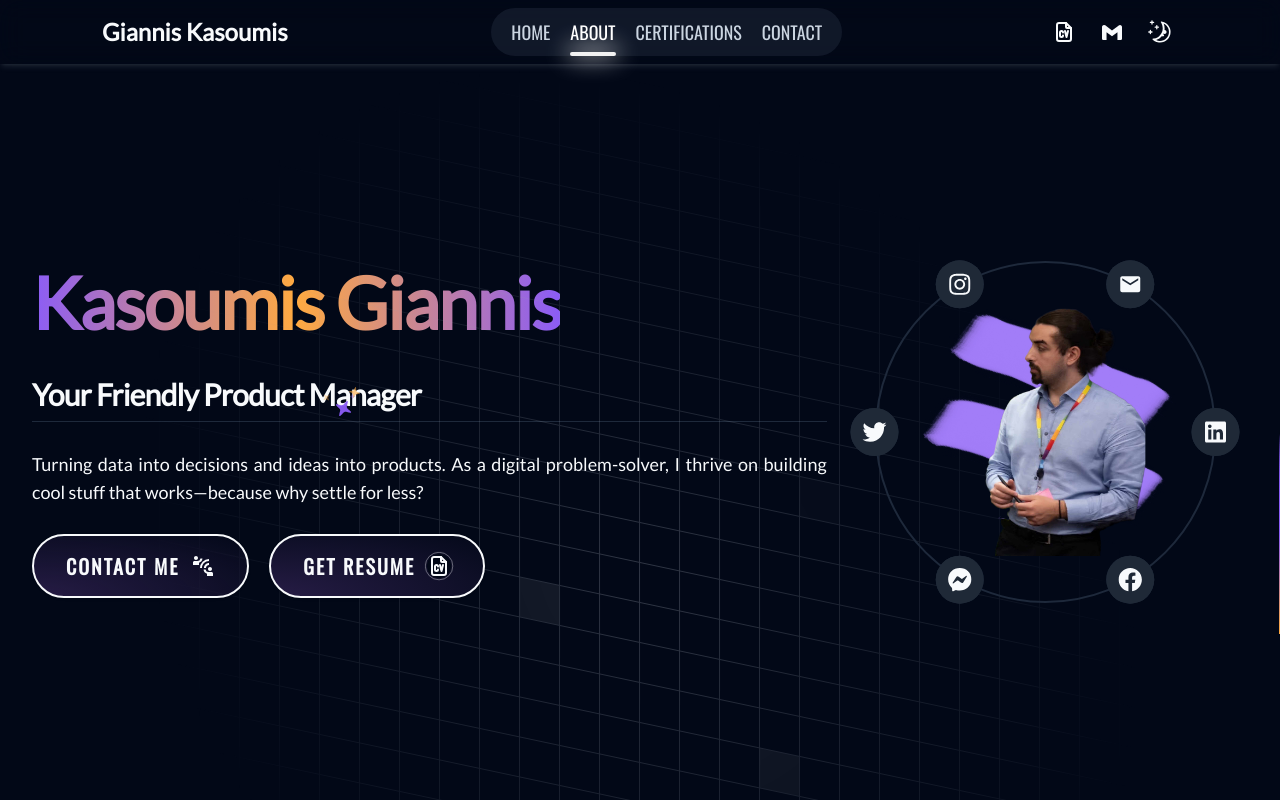
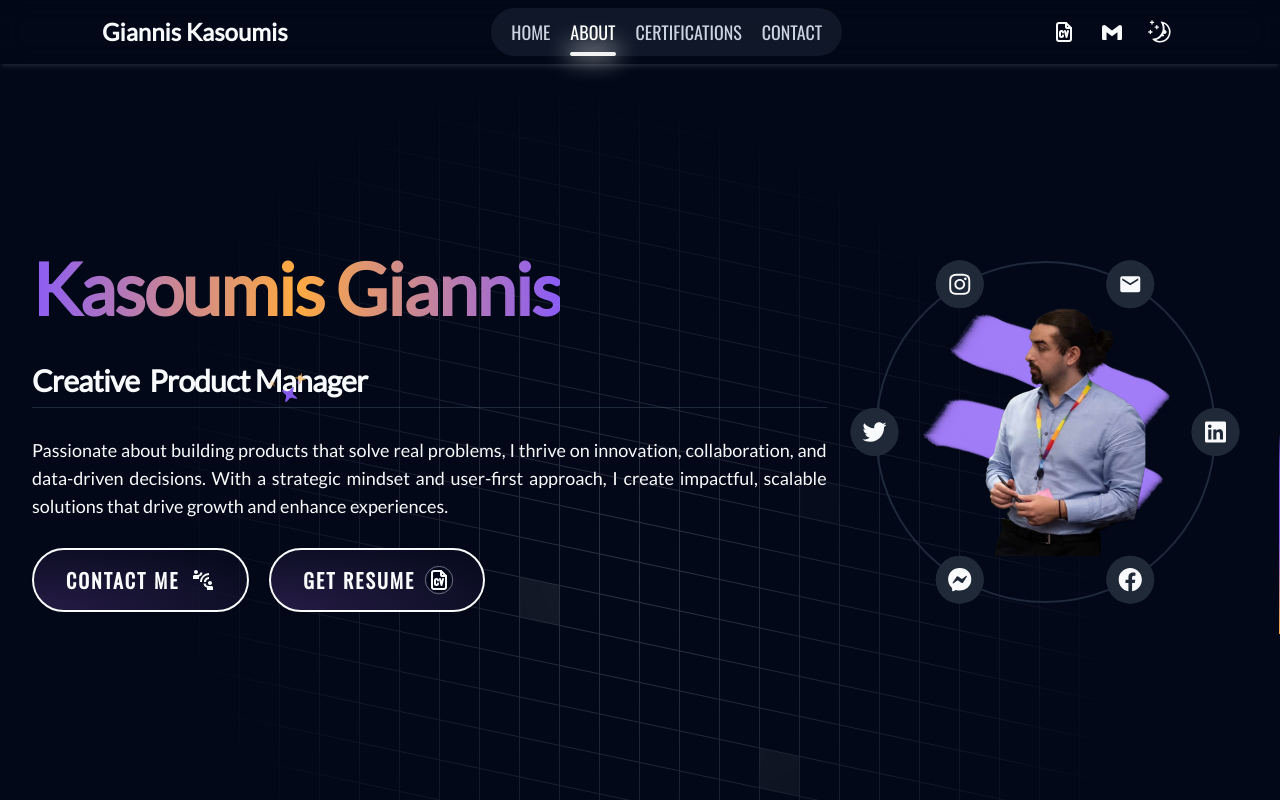
Before and after one commit to AntonisSykoutris/kasoumis_portfolio, a Next.js app: page / in a window 1280 px wide. Shown: the top 800 px of the page. Built offline with nearby package versions, Linux system fonts and the light colour scheme.

Commit message:
final changes

```diff
--- a/components/HugText.jsx
+++ b/components/HugText.jsx
@@ -7,7 +7,7 @@ function Hero() {
   return (
     <section
       id='contact'
-      className=' h-fit lg:overflow-visible  rounded-xl relative flex flex-col justify-start lg:justify-center  items-center mt-10 lg:mt-[4rem] font-bold  '
+      className=' h-fit lg:overflow-visible  rounded-xl relative flex flex-col justify-start lg:justify-center  items-center mt-10 lg:mt-[4rem] pb-20 font-bold  '
     >
       <div className=' hidden absolute pointer-events-none inset-0 z-10 lg:flex items-center justify-center rounded-xl'></div>
       <HeroText />
--- a/public/data/hero.js
+++ b/public/data/hero.js
@@ -1,6 +1,6 @@
 export const HERO_NAME = 'Kasoumis Giannis';
 
-export const HERO_SUBTITLE = 'Your Friendly';
+export const HERO_SUBTITLE = 'Creative ';
 
 export const HERO_DESCRIPTION =
-  'Turning data into decisions and ideas into products. As a digital problem-solver, I thrive on building cool stuff that works—because why settle for less?';
+  'Passionate about building products that solve real problems, I thrive on innovation, collaboration, and data-driven decisions. With a strategic mindset and user-first approach, I create impactful, scalable solutions that drive growth and enhance experiences.';
```
